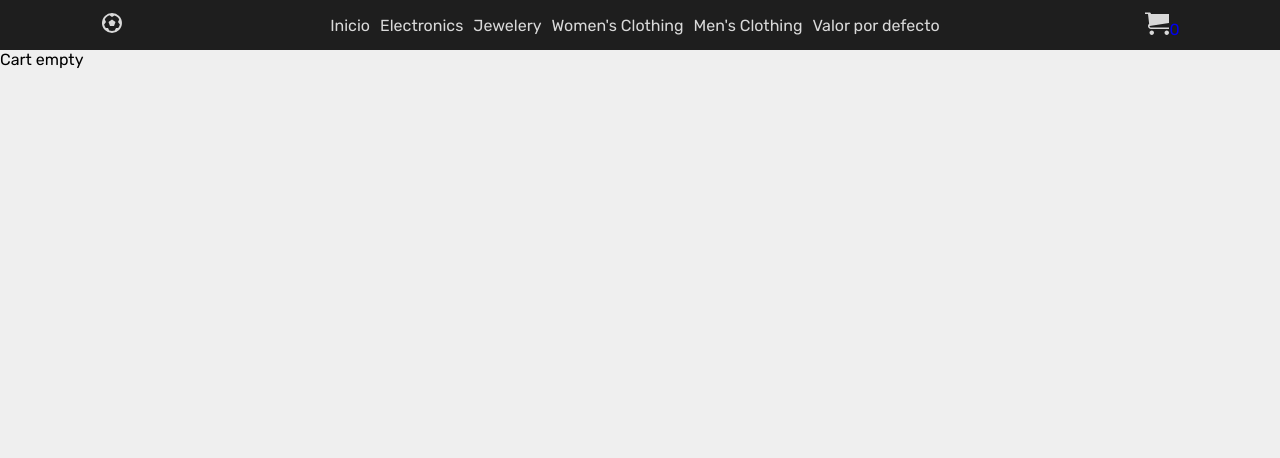
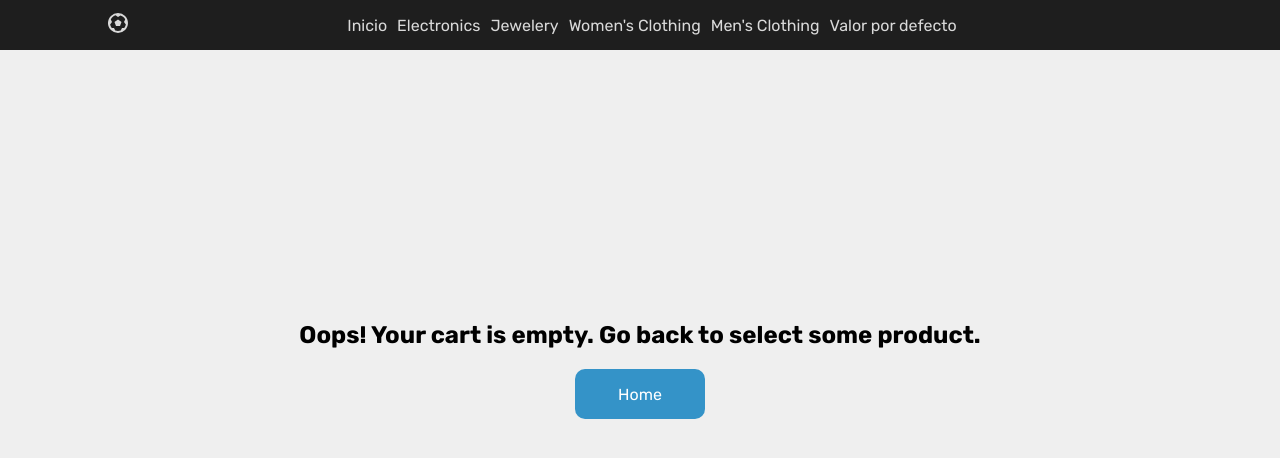
Before and after one commit to ksommi/project-class2, a React (Create React App) app: page /cart in a window 1280 px wide. Shown: the top 458 px of the page. Built offline with nearby package versions, Linux system fonts and the light colour scheme.

Commit message:
CartView - Sommi

```diff
--- a/src/components/Cart/index.jsx
+++ b/src/components/Cart/index.jsx
@@ -2,6 +2,7 @@ import React, { useContext } from "react";
 import { Shop } from "../../context/shopContext";
 import "./style.css";
 import { MdDelete, MdDeleteForever } from "react-icons/md";
+import { Link } from "react-router-dom";
 
 const Cart = () => {
   const { cart, removeItem, clear } = useContext(Shop);
@@ -14,19 +15,33 @@ const Cart = () => {
     clear();
   };
 
+  const getTotalPrice = () => {
+    return cart.reduce(
+      (acc, producto) => acc + producto.price * producto.quantity,
+      0
+    );
+  };
+
   return (
     <div>
       {cart.length !== 0 ? (
         <table className="cartContainer">
           <tr className="cartRows">
+            <th className="thTable">Items</th>
             <th className="thTable">Image</th>
             <th className="thTable">Title</th>
             <th className="thTable">Unit Price</th>
-            <th className="thTable">Quantity</th>
+            <th>
+              <button onClick={clearItems} className="cartDelete">
+                <MdDeleteForever className="iconClear" size={24} />
+                Clear
+              </button>
+            </th>
           </tr>
           {cart.map((producto) => {
             return (
               <tr key={producto.id} className="cartRows">
+                <td className="tableQty">{producto.quantity}</td>
                 <td>
                   <img
                     src={producto.image}
@@ -36,7 +51,6 @@ const Cart = () => {
                 </td>
                 <td className="tableTitle">{producto.title}</td>
                 <td className="tablePrice">{producto.price}</td>
-                <td className="tableQty">{producto.quantity}</td>
                 <td>
                   <button
                     id={producto.id}
@@ -50,14 +64,22 @@ const Cart = () => {
             );
           })}
           <tr>
-            <button onClick={clearItems} className="cartDelete">
-              <MdDeleteForever className="iconClear" size={24} />
-              Clear cart
-            </button>
+            <td></td>
+            <td></td>
+            <td></td>
+            <td className="totalPrice">
+              <p>Total: ${getTotalPrice()}</p>
+            </td>
+            <td></td>
           </tr>
         </table>
       ) : (
-        <div>Cart empty</div>
+        <div className="noCartContainer">
+          <h2>Oops! Your cart is empty. Go back to select some product.</h2>
+          <Link to="/" className="noCartButton">
+            Home
+          </Link>
+        </div>
       )}
     </div>
   );
--- a/src/components/Cart/style.css
+++ b/src/components/Cart/style.css
@@ -36,6 +36,7 @@
 }
 
 .tableDelete {
+    margin: 0 auto;
     height: 40px;
     width: 40px;
     border-radius: 40px;
@@ -52,9 +53,14 @@
     background-color: var(--black);
 }
 
+.totalPrice{
+    text-align: center;
+}
+
 
 .cartDelete {
-    width: 100px;
+    width: auto;
+    padding: 5px;
     height: 40px;
     border: none;
     border-radius: 5px;
@@ -64,8 +70,39 @@
     color: var(--white);
     background-color: var(--grey);
     transition: 0.4s;
+    align-self: center;
 }
 
 .cartDelete:hover {
     background-color: var(--black);
 }
+
+.noCartContainer{
+    display: flex;
+    flex-direction: column;
+    align-items: center;
+    justify-content: center;
+    height: 80vh;
+}
+
+.noCartContainer h2 {
+    text-align: center;
+}
+
+.noCartButton{
+    height: 50px;
+    width: 130px;
+    background-color: var(--blue);
+    color: var(--purewhite);
+    margin-top: 20px;
+    border-radius: 10px;
+    text-decoration: none;
+    display: flex;
+    align-items: center;
+    justify-content: center;
+    transition: 0.4s;
+}
+
+.noCartButton:hover {
+    background-color: var(--darkblue);
+}
--- a/src/components/CartWidget/index.jsx
+++ b/src/components/CartWidget/index.jsx
@@ -6,12 +6,18 @@ import "./style.css";
 const CartWidget = () => {
   const { cart } = React.useContext(Shop);
 
-  return (
-    <div>
-      <ImCart size={24} />
-      {cart.length && <button className="cartLength">{cart.length}</button>}
-    </div>
-  );
+  const totalItems = () => {
+    return cart.reduce((acc, producto) => acc + producto.quantity, 0);
+  };
+
+  if (cart.length !== 0) {
+    return (
+      <div>
+        <ImCart size={24} />
+        <button className="cartLength">{totalItems()}</button>
+      </div>
+    );
+  }
 };
 
 export default CartWidget;
--- a/src/components/Item/index.css
+++ b/src/components/Item/index.css
@@ -49,6 +49,7 @@
     margin: 5px;
     border: none;
     transition: 0.5s;
+    border-radius: 10px;
 }
 
 .productLink:hover {
--- a/src/components/ItemCount/style.css
+++ b/src/components/ItemCount/style.css
@@ -5,6 +5,7 @@
     flex-direction: row;
     align-items: center;
     justify-content: space-between;
+    border-radius: 10px;
 }
 
 .buttonCount {
@@ -15,6 +16,7 @@
     border: none;
     background-color:var(--grey);
     font-size: large;
+    border-radius: 10px;
 }
 
 .numberCount {
@@ -29,4 +31,5 @@
     background-color: var(--grey);
     color: var(--white);
     border: none;
+    border-radius: 10px;
 }
--- a/src/components/NavBar/index.jsx
+++ b/src/components/NavBar/index.jsx
@@ -33,7 +33,7 @@ const NavBar = () => {
           <Link to="/">{estadoA}</Link>
         </li>
       </ul>
-      <Link to="/cart" style={{ textDecoration: "none" }}>
+      <Link to="/cart">
         <CartWidget />
       </Link>
     </div>
```
